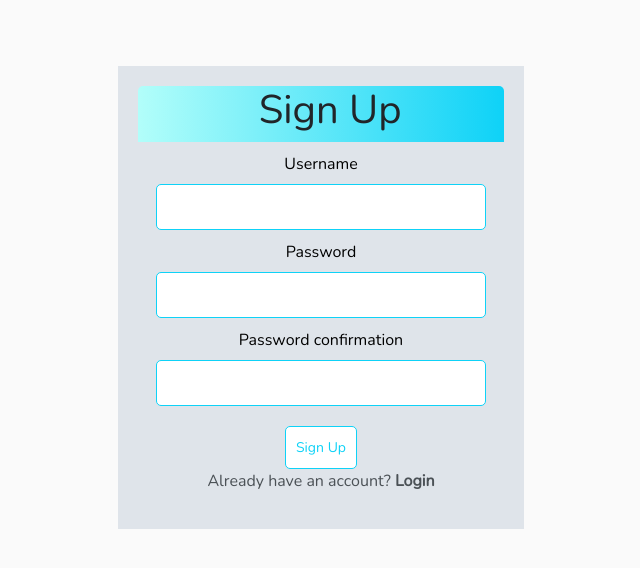
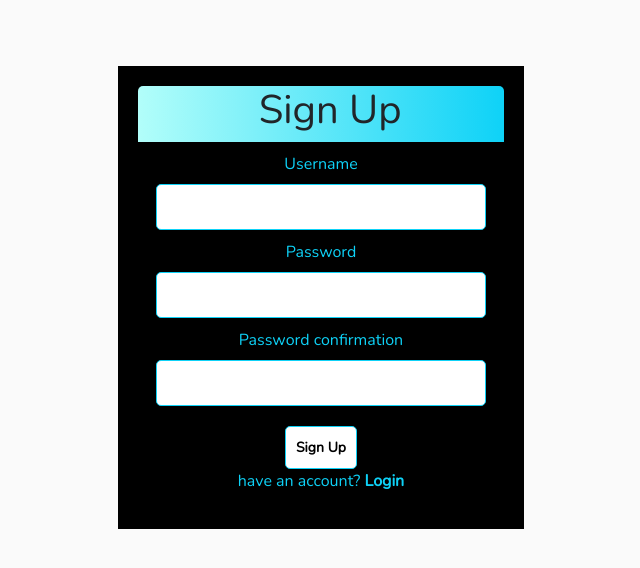
Before and after one commit to saijusunny/track-salesman-visit, a Django app: page /signup/ in a window 1280 px wide. Shown: the top 568 px of the page, without its empty margins (319-959 px from the left). Run offline with Django 4.2, Linux system fonts and the light colour scheme; some libraries are stand-ins or nearby versions.

Commit message:
Complete

```diff
--- a/app1/static/css/index.css
+++ b/app1/static/css/index.css
@@ -15,6 +15,9 @@ color: #808080;
   margin-top: 5%;
 }
 
+#wlcm_img{
+  width: 100%;
+}
 
 h1,
 h2,
@@ -28,11 +31,15 @@ h6
 
 a,
 p {
-  color: #4b5156
+  color:#0ed2f7
 }
 
 a {
   font-weight: 600;
+}
+
+a:hover{
+  color: white;
 }
 
 .container {
@@ -145,7 +152,7 @@ textarea {
 label {
   padding-top: 10px !important;
   display: block;
-  color: black;
+  color:#0ed2f7;
 }
 
 ::placeholder {
@@ -156,12 +163,13 @@ label {
 .button {
   border: 1px solid #0ed2f7;
   background-color: #fff;
-  color: #0ed2f7;
+  color: #000000;
   padding: 10px;
   font-size: 14px;
   border-radius: 5px;
   cursor: pointer;
   text-decoration: none;
+  font-weight: bolder;
 }
 .button:hover {
   border: 1px solid #0ed2f7;
@@ -186,10 +194,11 @@ label {
 }
 
 .card-body {
-  background-color:#dfe4ea;
+  background-color:#000000;
 
   margin: 0 auto;
   text-align: center;
+
 }
 #hd_bar1{
   padding-left: 33%;
--- a/app1/templates/signup.html
+++ b/app1/templates/signup.html
@@ -25,7 +25,7 @@
                 <input style="margin-top: 20px;" class="button" type="Submit" value="Sign Up">
             </form>
 
-            <p>Already have an account? <a href="{% url 'login' %}">Login</a></p>
+            <p> have an account? </span><a href="{% url 'login' %}">Login</a></p>
 
         </div>
     </div>
```
Also changed, not shown: app1/templates/dashboard.html (+8 -0 lines), Screenshot (959).png (deleted), Screenshot (960).png (deleted), Screenshot (961).png (deleted), Screenshot (964).png (added), Screenshot (965).png (added), Screenshot (966).png (added), app1/static/images/welcome.webp (added), app1/static/images/welcomes.png (added), db.sqlite3.
